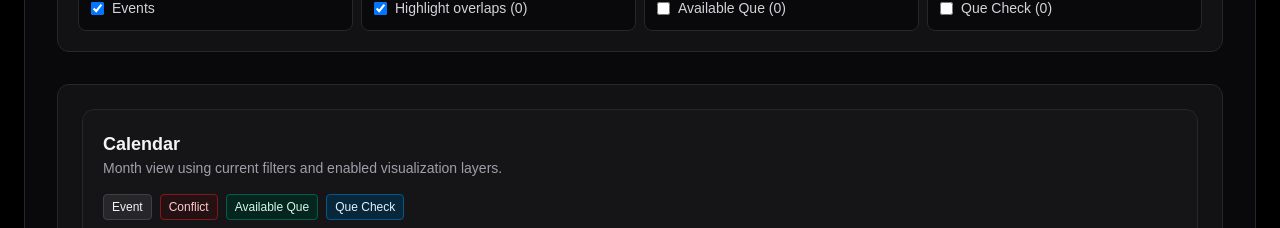
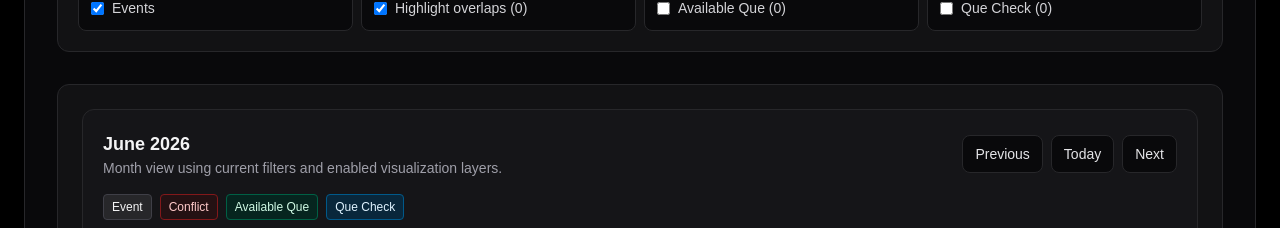
Before and after one commit to puritvs/lazy-teamup, a Next.js app: page / in a window 1280 px wide. Shown: the part 1200-1428 px from the top of the page. Built offline with nearby package versions, Linux system fonts and the light colour scheme.

Commit message:
Add calendar month navigation

```diff
--- a/features/calendar-view/components/CalendarMonthView.tsx
+++ b/features/calendar-view/components/CalendarMonthView.tsx
@@ -18,6 +18,7 @@ type Props = {
   year: number;
   month: number;
   dateFormat: DateDisplayFormat;
+  onMonthChange?: (year: number, month: number) => void;
 };
 
 const WEEKDAYS = ["Mon", "Tue", "Wed", "Thu", "Fri", "Sat", "Sun"];
@@ -103,9 +104,16 @@ export function CalendarMonthView({
   year,
   month,
   dateFormat,
+  onMonthChange,
 }: Props) {
   const [selectedDate, setSelectedDate] = useState<string | null>(null);
+  const currentMonth = dayjs(`${year}-${String(month).padStart(2, "0")}-01`);
+  const today = dayjs();
 
+  function changeMonth(nextMonth: dayjs.Dayjs) {
+    onMonthChange?.(nextMonth.year(), nextMonth.month() + 1);
+    setSelectedDate(null);
+  }
   const days = useMemo(() => getMonthGrid(year, month), [year, month]);
 
   const allItems = useMemo<CalendarVisualItem[]>(() => {
@@ -162,11 +170,41 @@ export function CalendarMonthView({
 
   return (
     <section className="rounded-xl border border-zinc-800 bg-zinc-900/60 p-5">
-      <div className="mb-4">
-        <h2 className="text-lg font-bold text-zinc-100">Calendar</h2>
-        <p className="text-sm text-zinc-400">
-          Month view using current filters and enabled visualization layers.
-        </p>
+      <div className="mb-4 flex flex-col gap-3 sm:flex-row sm:items-center sm:justify-between">
+        <div>
+          <h2 className="text-lg font-bold text-zinc-100">
+            {currentMonth.format("MMMM YYYY")}
+          </h2>
+          <p className="text-sm text-zinc-400">
+            Month view using current filters and enabled visualization layers.
+          </p>
+        </div>
+
+        <div className="flex flex-wrap gap-2">
+          <button
+            type="button"
+            onClick={() => changeMonth(currentMonth.subtract(1, "month"))}
+            className="rounded-lg border border-zinc-800 bg-zinc-950 px-3 py-2 text-sm text-zinc-200 hover:bg-zinc-900"
+          >
+            Previous
+          </button>
+
+          <button
+            type="button"
+            onClick={() => changeMonth(today.startOf("month"))}
+            className="rounded-lg border border-zinc-800 bg-zinc-950 px-3 py-2 text-sm text-zinc-200 hover:bg-zinc-900"
+          >
+            Today
+          </button>
+
+          <button
+            type="button"
+            onClick={() => changeMonth(currentMonth.add(1, "month"))}
+            className="rounded-lg border border-zinc-800 bg-zinc-950 px-3 py-2 text-sm text-zinc-200 hover:bg-zinc-900"
+          >
+            Next
+          </button>
+        </div>
       </div>
 
       <div className="mb-3 flex flex-wrap gap-2 text-xs">
--- a/features/calendar/components/CalendarDashboard.tsx
+++ b/features/calendar/components/CalendarDashboard.tsx
@@ -175,7 +175,7 @@ export function CalendarDashboard() {
               className="w-full rounded-lg border border-zinc-800 bg-zinc-950 px-3 py-2 text-zinc-100 outline-none"
             >
               <option value="day-month-year">01-06-2026</option>
-              <option value="month-name">01 Jun 2026</option>r.leng
+              <option value="month-name">01 Jun 2026</option>
             </select>
           </label>
 
@@ -277,6 +277,10 @@ export function CalendarDashboard() {
           year={year}
           month={month}
           dateFormat={dateFormat}
+          onMonthChange={(nextYear, nextMonth) => {
+            setYear(nextYear);
+            setMonth(nextMonth);
+          }}
         />
       </section>
     </div>
```
